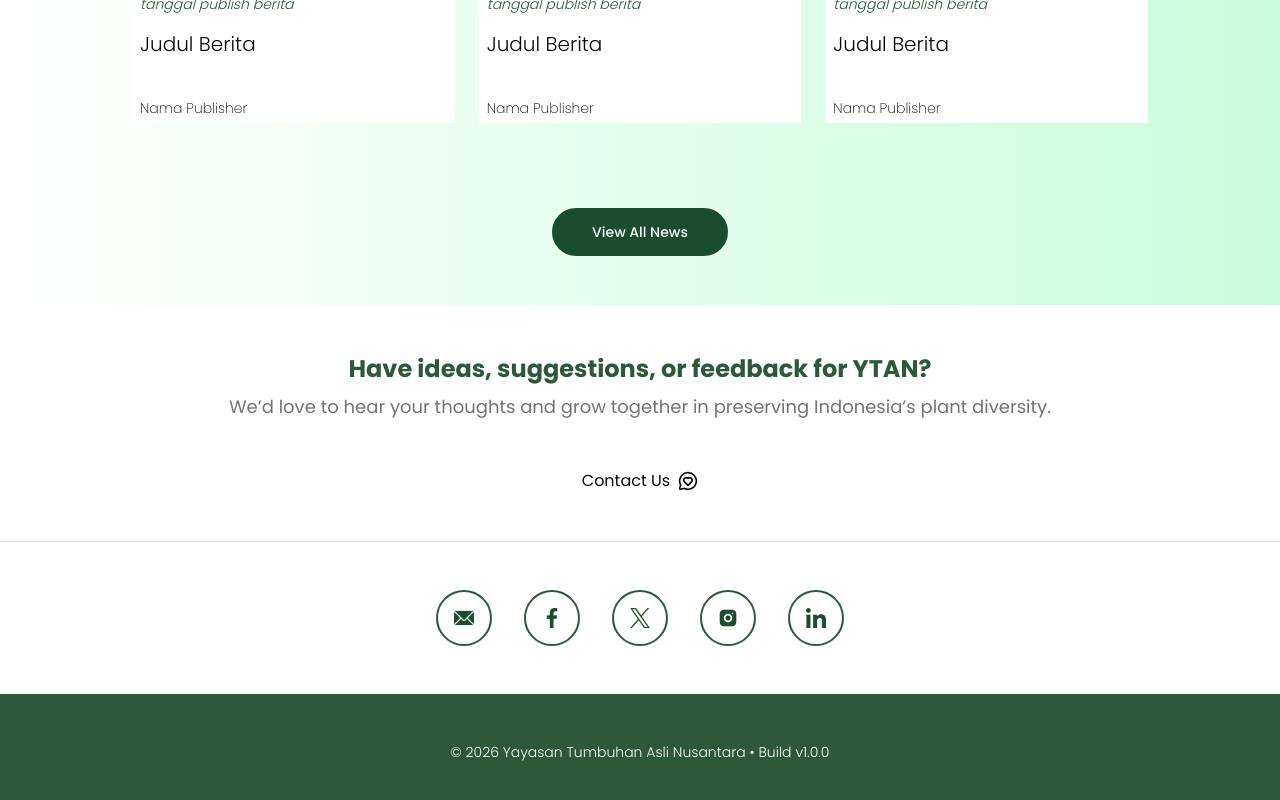
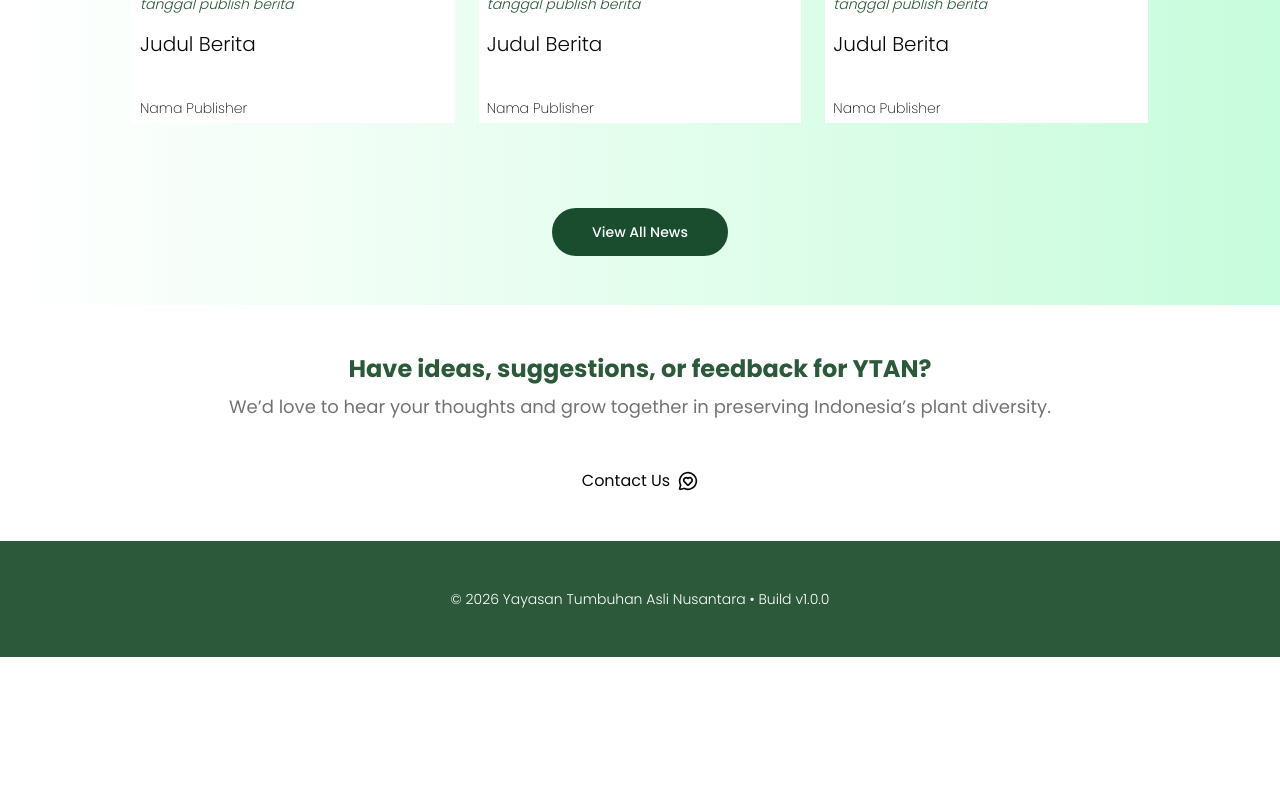
Before and after one commit to Tumbuhan-Nusantara/tumbuhan-landingpage, a Next.js app: page /en in a window 1280 px wide. Shown: the part 3586-4386 px from the top of the page. After the commit the page ends 4243 px from the top, so only its background shows below. Built offline with nearby package versions, Linux system fonts and the light colour scheme.

Commit message:
tidy up code kontak page

```diff
--- a/src/features/Beranda/Kontak/index.tsx
+++ b/src/features/Beranda/Kontak/index.tsx
@@ -1,40 +1,27 @@
-"use client"
-import { Separator } from "@/components/ui/separator";
-import { Contacts } from "@/src/constants";
+"use client";
+
 import { MessageCircleHeart } from "lucide-react";
 import { useLocale, useTranslations } from "next-intl";
-import Image from "next/image";
 import Link from "next/link";
 
 const KontakFeat = () => {
   const k = useTranslations("contact");
-    useLocale();
+  useLocale();
   return (
     <div className="container mx-auto my-12">
       <div className="grid gap-12 justify-center">
         <div className="grid gap-2 text-center">
           <h1 className="font-bold sm:text-md md:text-2xl text-[#2B593A]">
-            {k('title')}
+            {k("title")}
           </h1>
           <p className="text-muted-foreground sm:text-sm md:text-lg">
-            {k('desc')}
+            {k("desc")}
           </p>
         </div>
         <div className="flex items-center gap-2 justify-center hover:text-gray-600">
-          <Link href="#" >{k('button')}</Link>
-          <MessageCircleHeart size={20}  />
+          <Link href="#">{k("button")}</Link>
+          <MessageCircleHeart size={20} />
         </div>
-      </div>
-      <Separator className="my-12"/>
-      <div className="flex justify-center items-center gap-2 md:gap-8 lg:gap-8">
-        {Contacts.map((logo) => (
-          <div
-            key={logo.id}
-            className="border-[#2B593A] border-2 rounded-full p-4 bg-white duration-500 transition hover:bg-[#c7f7da] cursor-pointer"
-          >
-            <Image width={20} height={20} src={logo.icon} alt={logo.alt} />
-          </div>
-        ))}
       </div>
     </div>
   );
```
